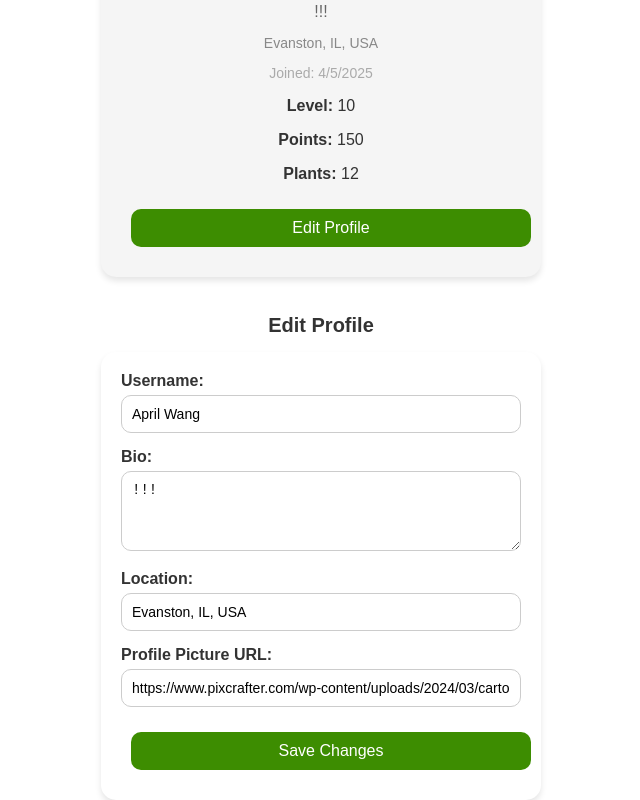
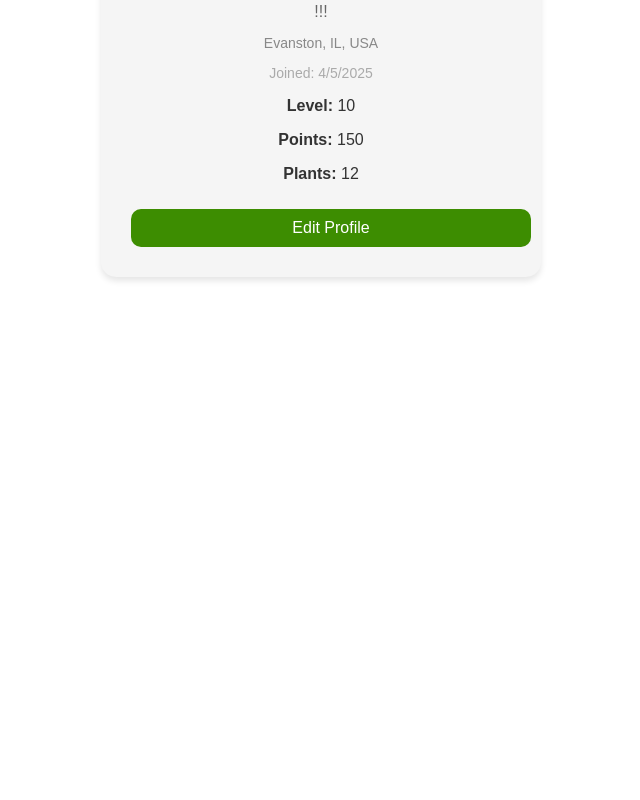
Before and after one commit to viktoriia-sokolenko/fernfriends-wildhacks2025, a React (Create React App) app in the folder client/: page /profile in a window 1280 px wide. Shown: the part 372-1172 px from the top of the page, without its empty margins (319-959 px from the left). After the commit the page ends 800 px from the top, so only its background shows below. Built offline with nearby package versions, Linux system fonts and the light colour scheme.

Commit message:
profile page

```diff
--- a/client/src/pages/Profile.js
+++ b/client/src/pages/Profile.js
@@ -161,50 +161,6 @@ const Profile = () => {
           Edit Profile
         </button>
       </div>
-
-      <h2 className="form-title">Edit Profile</h2>
-      <form onSubmit={handleSubmit} className="profile-form">
-        <div className="form-group">
-          <label htmlFor="username">Username:</label>
-          <input
-            type="text"
-            id="username"
-            name="username"
-            value={formData.username}
-            onChange={handleChange}
-          />
-        </div>
-        <div className="form-group">
-          <label htmlFor="bio">Bio:</label>
-          <textarea
-            id="bio"
-            name="bio"
-            value={formData.bio}
-            onChange={handleChange}
-          />
-        </div>
-        <div className="form-group">
-          <label htmlFor="location">Location:</label>
-          <input
-            type="text"
-            id="location"
-            name="location"
-            value={formData.location}
-            onChange={handleChange}
-          />
-        </div>
-        <div className="form-group">
-          <label htmlFor="profilePicture">Profile Picture URL:</label>
-          <input
-            type="text"
-            id="profilePicture"
-            name="profilePicture"
-            value={formData.profilePicture}
-            onChange={handleChange}
-          />
-        </div>
-        <button type="submit" className="profile_button">Save Changes</button>
-      </form>
     </div>
   );
 };
--- a/client/src/pages/Recommendations.js
+++ b/client/src/pages/Recommendations.js
@@ -53,7 +53,7 @@ function Recommendations() {
       model: "gemini-2.0-flash",
       contents: prompt + JSON.stringify(formData),
       config: {
-        systemInstruction: "You are a expert gardener with a broad knowledge of various plants used for indoor decor.",
+        systemInstruction: "You are a expert gardener with a broad knowledge of various indoor plants.",
         responseMimeType: 'application/json',
         responseSchema: {
             type: Type.ARRAY,
```
Also changed, not shown: 1 other file (tests, documents, lock files or other folders).
